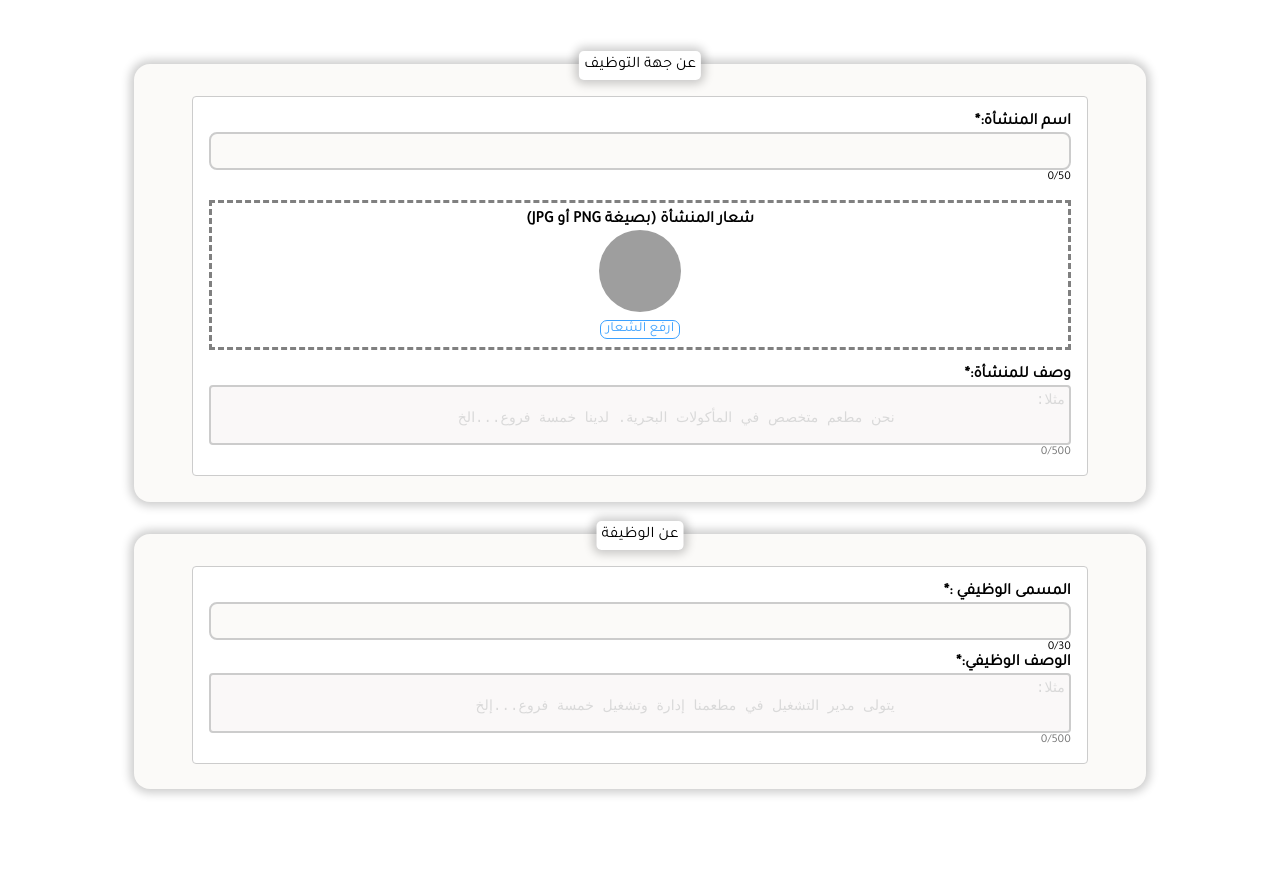
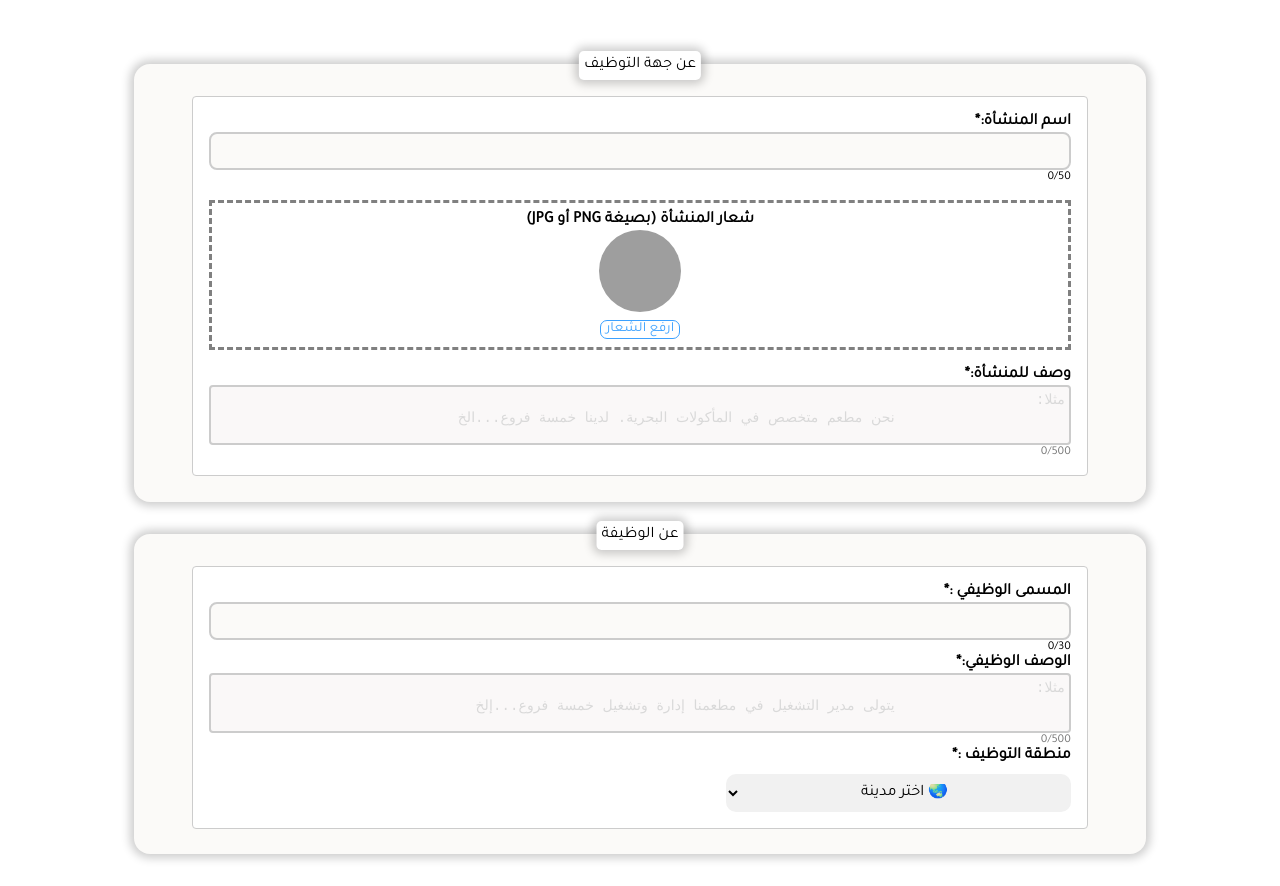
Before and after one commit to alrepo/job-board, a React (Create React App) app: page /jobs/new-job-post in a window 1280 px wide. Before the commit the page ends 821 px from the top, so only its background shows below. Built offline with nearby package versions, Linux system fonts and the light colour scheme; grey boxes are pictures that could not be loaded.

Commit message:
added job city select

```diff
--- /dev/null
+++ b/src/components/NewJobPost/JobCity.jsx
@@ -0,0 +1,33 @@
+import React from 'react';
+import { Select } from '../SearchBar/search-bar.styled';
+
+const cities = [
+  '🌏 اختر مدينة',
+  'الرياض',
+  'مكة المكرمة',
+  'المدينة المنورة',
+  'القصيم',
+  'الشرقية',
+  'عسير',
+  'تبوك',
+  'حائل',
+  'الحدود الشمالية',
+  'جازان',
+  'الباحة',
+  'نجران',
+  'الجوف',
+];
+
+function JobCity({ value, onChange }) {
+  return (
+    <Select name="JobCity" value={value} onChange={onChange}>
+      {cities.map((city) => (
+        <option key={city} value={city}>
+          {city}
+        </option>
+      ))}
+    </Select>
+  );
+}
+
+export default JobCity;
--- a/src/components/NewJobPost/NewJobPost.jsx
+++ b/src/components/NewJobPost/NewJobPost.jsx
@@ -14,11 +14,11 @@ import {
 import CustomTextArea from './CustomTextArea.jsx';
 import LogoUploader from "./LogoUploader.jsx";
 import ParentComponent from "./Input";
+import JobCity from "./JobCity.jsx";
 // import { remainingChars } from "./Input";
 
 function NewJobPost()
 {
-
     return(
         <div>
         <DetailsDiv style={{marginTop: "4rem"}}>
@@ -45,10 +45,7 @@ function NewJobPost()
         <DetailsDiv>
             <Heading>عن الوظيفة</Heading>
             <InputDiv>
-                <Label placeholder="مثلا:
-                    يتولى مدير التشغيل في مطعمنا إدارة وتشغيل خمسة فروع...إلخ"
-                    > المسمى الوظيفي :{"*"}
-                 </Label>
+                <Label> المسمى الوظيفي :{"*"}</Label>
                 <ParentComponent name="jobTitle"></ParentComponent>
 
                 <Label>الوصف الوظيفي:{"*"} </Label>
@@ -58,6 +55,8 @@ function NewJobPost()
                     placeholder="مثلا:
                     يتولى مدير التشغيل في مطعمنا إدارة وتشغيل خمسة فروع...إلخ"
                 />
+                <Label> منطقة التوظيف :{"*"}</Label>
+                <JobCity />
             </InputDiv>
         </DetailsDiv>
         </div>
--- a/src/components/SearchBar/search-bar.styled.js
+++ b/src/components/SearchBar/search-bar.styled.js
@@ -54,7 +54,11 @@ export const Select = styled.select`
     border-radius: 10px;
     text-align: center;
     direction: rtl;
-
+    width: ${(props) => (props.name === 'JobCity' ? '40%':null)};
+    &:focus {
+    box-shadow: 0 0 2px 2px #4799eb;
+    outline: #4799eb;
+  }
     @media only screen and (max-width: 630.04px)
     {
         width: 100%;
```
